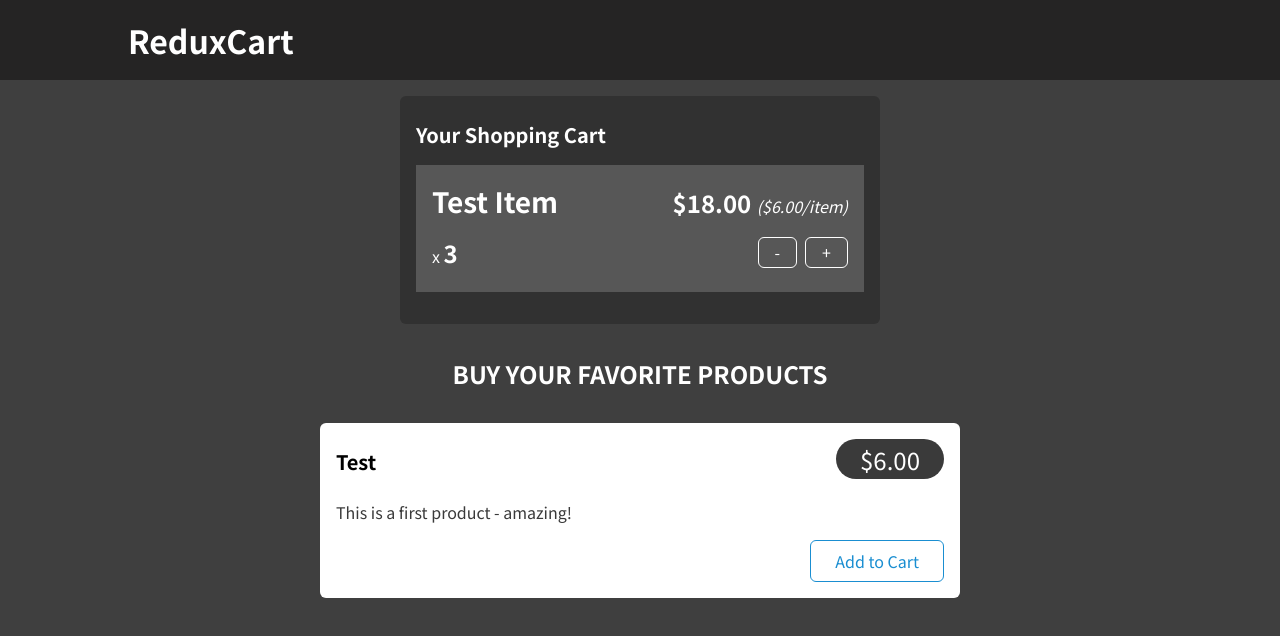
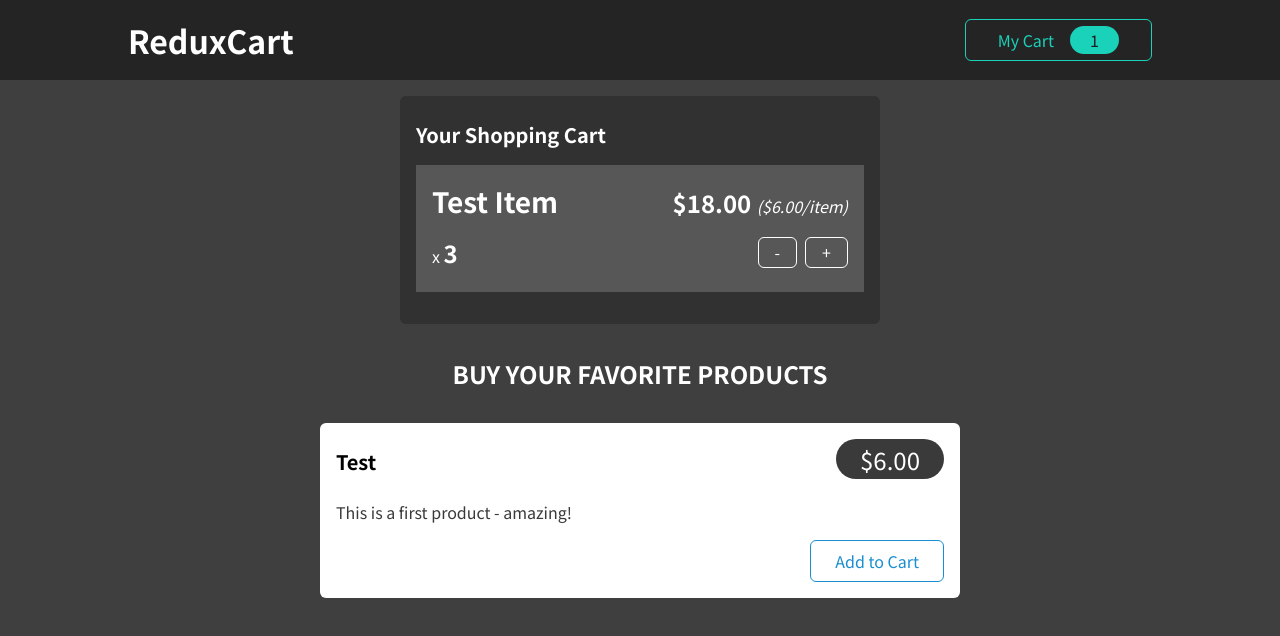
Before and after one commit to KennedyMungai/more-redux, a React (Create React App) app: page / in a window 1280 px wide. Shown: the top 636 px of the page. Built offline with nearby package versions, Linux system fonts and the light colour scheme.

Commit message:
Completely rolled back the component

```diff
--- a/src/components/Layout/MainHeader.js
+++ b/src/components/Layout/MainHeader.js
@@ -1,18 +1,15 @@
-import { useSelector } from 'react-redux';
 import CartButton from '../Cart/CartButton';
 import classes from './MainHeader.module.css';
 
 const MainHeader = (props) =>
 {
-  const isCartVisible = useSelector((state) => state.ui.cartIsVisible)
-
   return (
     <header className={classes.header}>
       <h1>ReduxCart</h1>
       <nav>
         <ul>
           <li>
-            {isCartVisible && <CartButton />}
+            <CartButton />
           </li>
         </ul>
       </nav>
```
